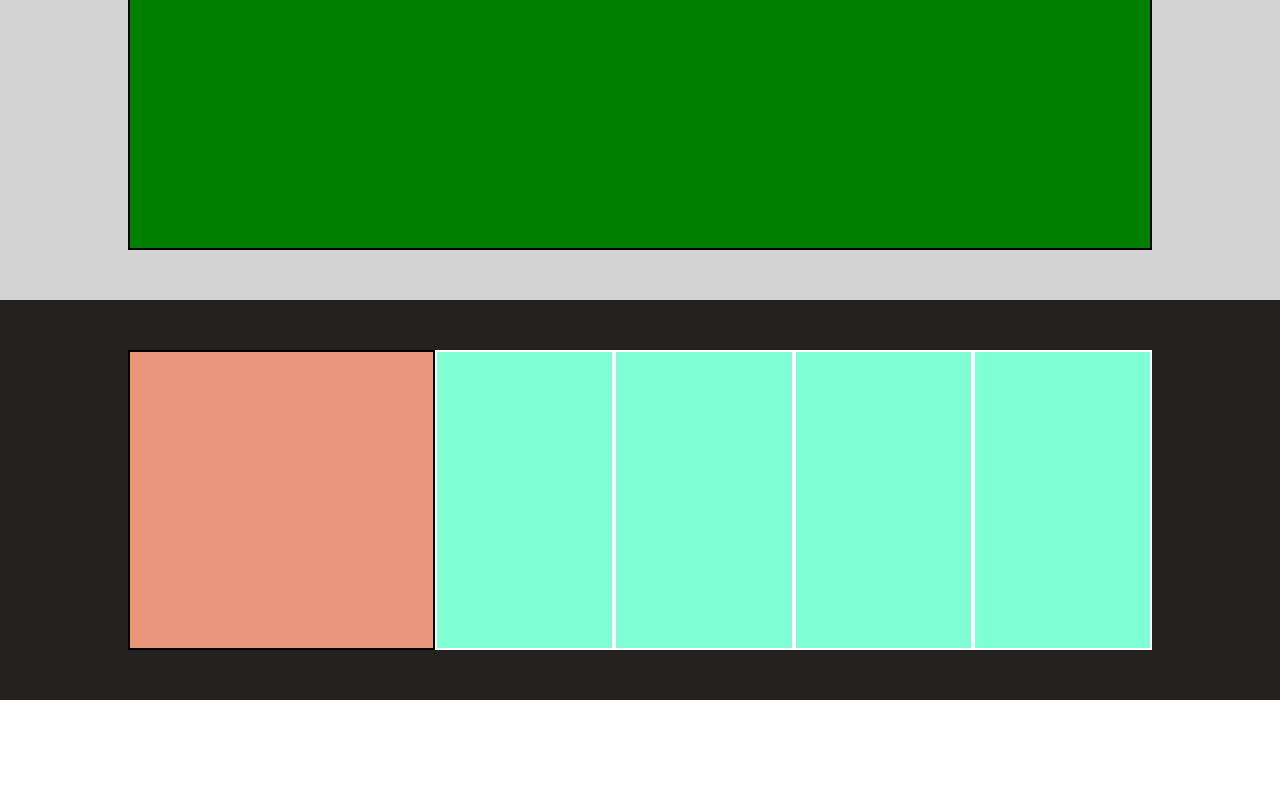
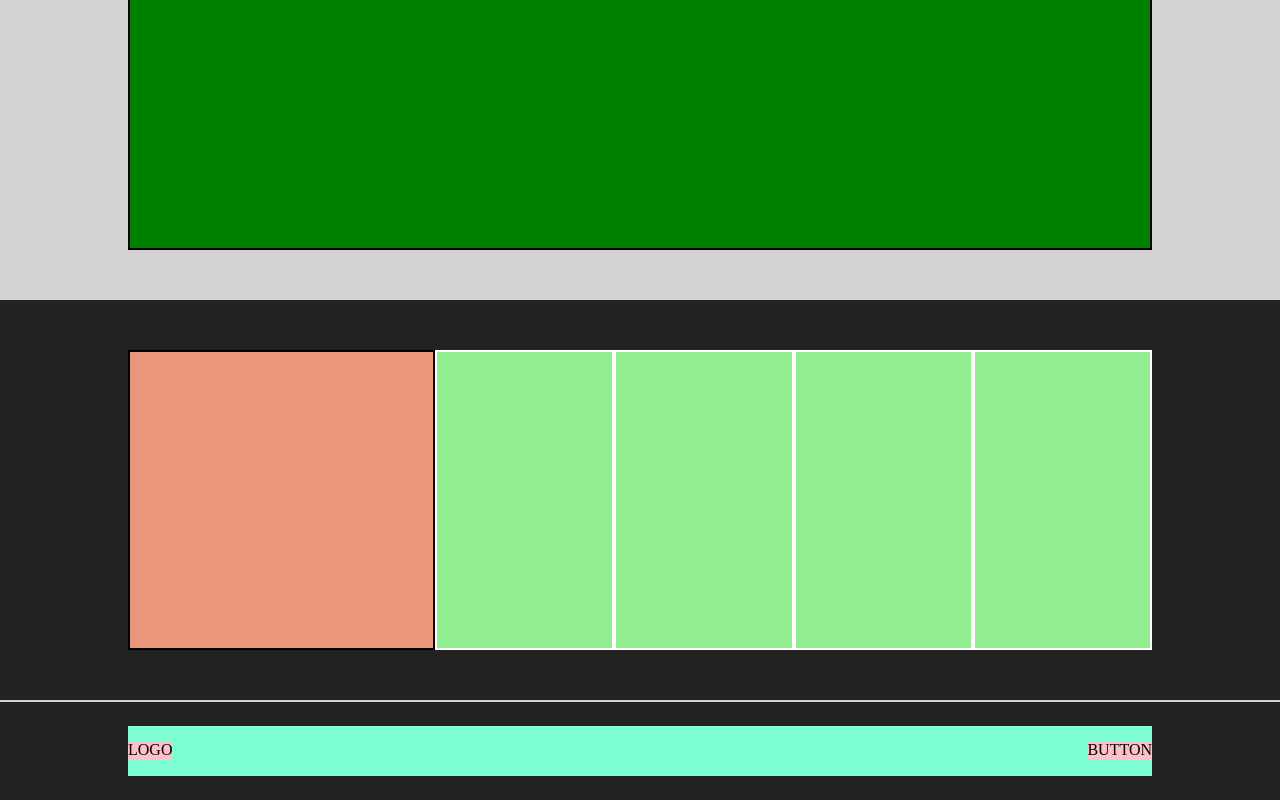
Before and after one commit to dunzolo/htmlcss-struttura-discord, a plain HTML site: page index.html in a window 1280 px wide. Shown: the part 2000-2800 px from the top of the page. Before the commit the page ends 2700 px from the top, so only its background shows below. Drawn offline with Linux system fonts and the light colour scheme.

Commit message:
added container block footer

```diff
--- a/css/style.css
+++ b/css/style.css
@@ -7,6 +7,16 @@
 header{
     width: 100%;
     height: 500px;
+}
+
+footer{
+    width: 100%;
+    height: 100px;
+    background-color:rgb(36, 33, 33);
+    border-top: 2px solid lightgray;
+    display: flex;
+    justify-content: center;
+    align-items: center;
 }
 
 nav{
@@ -48,12 +58,12 @@ nav{
 }
 
 
-.nav-container{
+.nav-container, .footer-container{
     width: 80%;
     height: 50px;
 }
 
-.nav-row{
+.nav-row, .footer-row{
     width: 100%;
     display: flex;
 }
@@ -132,6 +142,27 @@ nav{
 
 .main-col-products, .main-col-contacts, .main-col-resources, .main-col-name{
     width: calc(70% / 4);
-    background-color:aquamarine;
+    background-color: lightgreen;
     border: 2px white solid;
 }
+
+.footer-container{
+    background-color:aquamarine;
+}
+
+.footer-row{
+    width: 100%;
+    display: flex;
+    justify-content: space-between;
+    align-items: center;
+}
+
+.footer-col-logo{
+    background-color: pink;
+    margin-top: 15px;
+}
+
+.footer-col-button{
+    background-color: pink;
+    margin-top: 15px;
+}
--- a/index.html
+++ b/index.html
@@ -71,7 +71,12 @@
             </div>
         </main>
         <footer>
-
+            <div class="footer-container">
+                <div class="footer-row">
+                    <div class="footer-col-logo">LOGO</div>
+                    <div class="footer-col-button">BUTTON</div>
+                </div>
+            </div>
         </footer>
     </body>
 </html>
```
